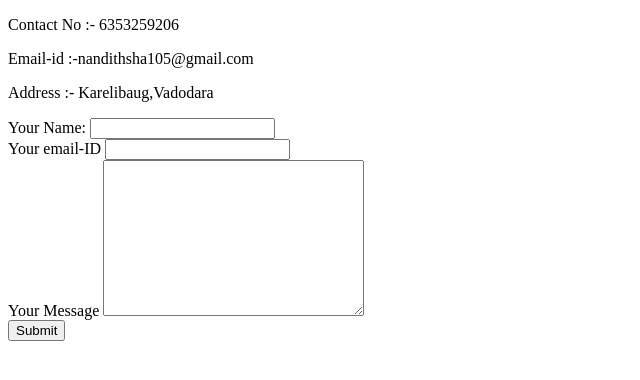
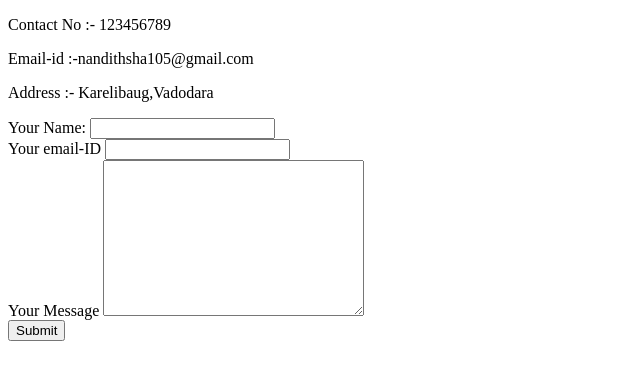
Before and after one commit to NanditShah/CV, a plain HTML site: page contact-me.html in a window 1280 px wide. Shown: the full height of the page, 0-640 px from the left. Drawn offline with Linux system fonts and the light colour scheme.

Commit message:
new-commit

```diff
--- a/contact-me.html
+++ b/contact-me.html
@@ -6,7 +6,7 @@
     <title>Document</title>
 </head>
 <body>
-    <p>Contact No :- 6353259206 </p>
+    <p>Contact No :- 123456789 </p>
     <p>Email-id :-nandithsha105@gmail.com</p>
     <p>Address :- Karelibaug,Vadodara</p>
     <form action="mailto:shailshah2526@gmail.com" method="POST" enctype="text/plain">
```
